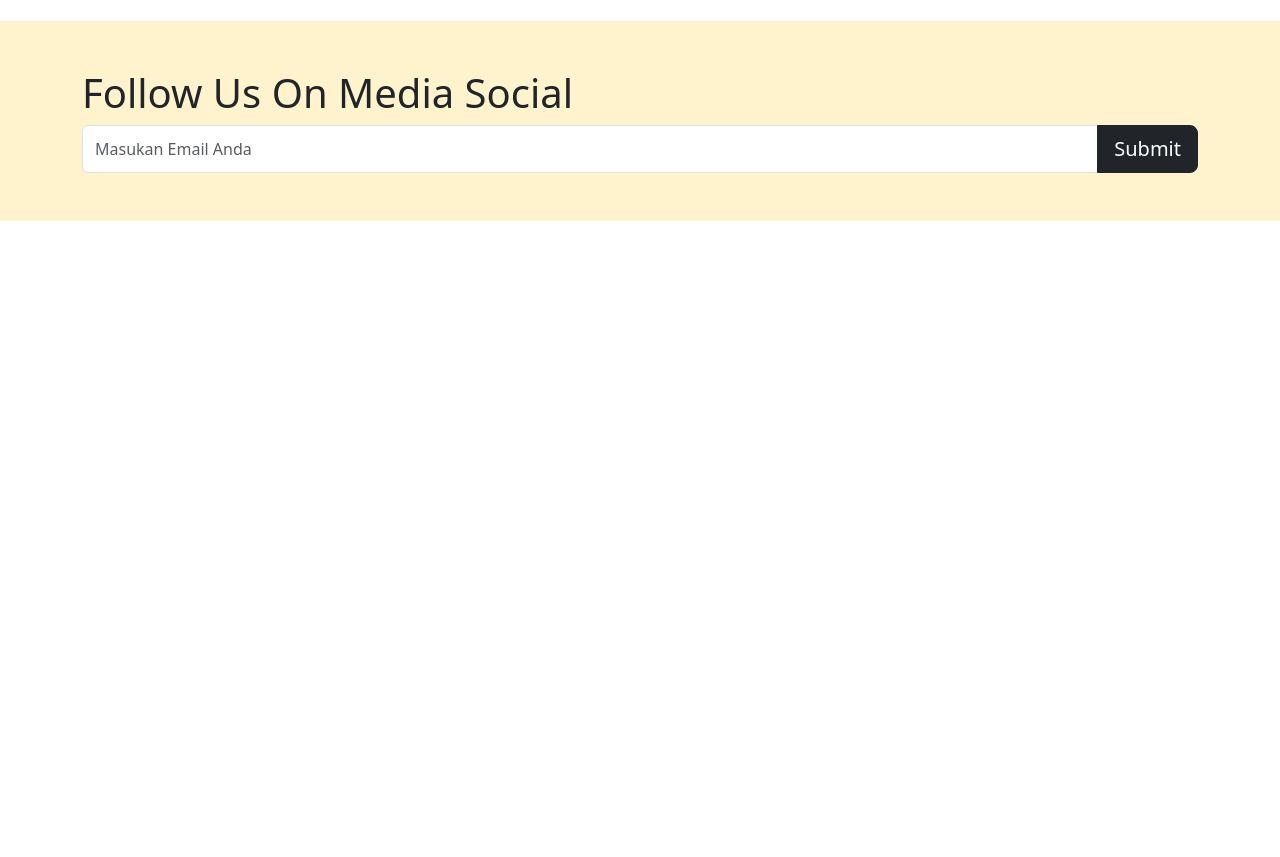
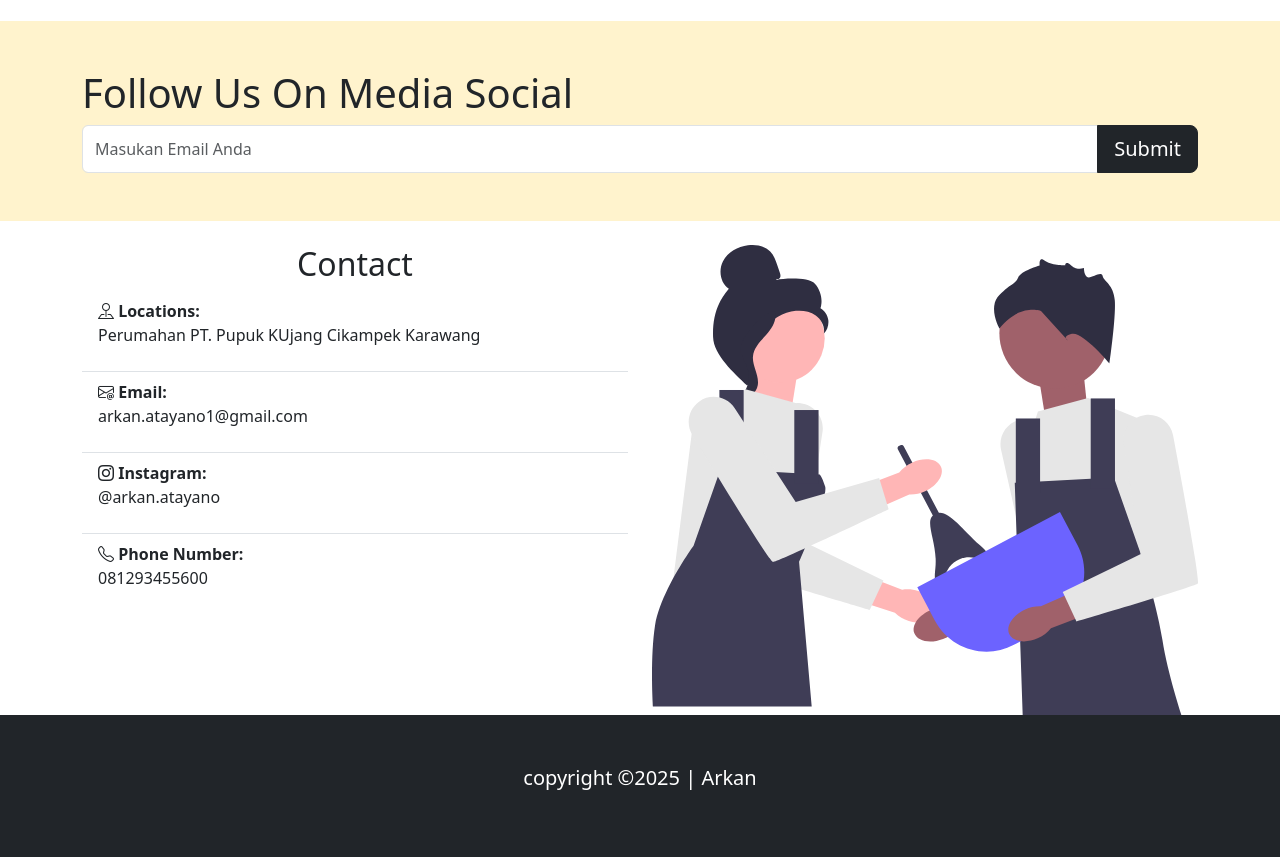
Before and after one commit to Kidingdops/portofolio-arkan, a plain HTML site: page index.html in a window 1280 px wide. Shown: the part 967-1824 px from the top of the page. Before the commit the page ends 1188 px from the top, so only its background shows below. Drawn offline with nearby package versions, Linux system fonts and the light colour scheme.

Commit message:
update index arkan

```diff
--- a/index.html
+++ b/index.html
@@ -7,6 +7,7 @@
     <title>Panci Gosong</title>
     <link rel="icon" href="/image/jokowi vaficon.jpg">
     <link href="https://cdn.jsdelivr.net/npm/bootstrap@5.3.3/dist/css/bootstrap.min.css" rel="stylesheet" integrity="sha384-QWTKZyjpPEjISv5WaRU9OFeRpok6YctnYmDr5pNlyT2bRjXh0JMhjY6hW+ALEwIH" crossorigin="anonymous">
+    <link rel="stylesheet" href="https://cdn.jsdelivr.net/npm/bootstrap-icons@1.11.3/font/bootstrap-icons.min.css">
   </head>
   <body>
     <nav class="navbar navbar-expand-lg navbar-light bg-light fixed-top py-3 px-4">
@@ -125,14 +126,50 @@
             </div>
         </div>
        </section>
+       <br>
 
-       <!-- Freedom -->
+       <!-- Contact Us -->
+        <section class="pd-5" id="contact">
+          <div class="container">
+            <div class="row g-4">
+              <div class="col-md">
+                <h2 class="text-center md-4">Contact</h2>
+                <ul class="list-group list-group-flush">
+                  <li class="list-group-item">
+                    <i class="bi bi-pin-map"></i>
+                    <span class="fw-bold">Locations:</span>
+                    <p>Perumahan PT. Pupuk KUjang Cikampek Karawang</p>
+                  </li>
+                  <li class="list-group-item">
+                    <i class="bi bi-envelope-at"></i>
+                    <span class="fw-bold">Email:</span>
+                    <p>arkan.atayano1@gmail.com</p>
+                  </li>
+                  <li class="list-group-item">
+                    <i class="bi bi-instagram"></i>
+                    <span class="fw-bold">Instagram:</span>
+                    <p>@arkan.atayano</p>
+                  </li>
+                  <li class="list-group-item">
+                    <i class="bi bi-telephone"></i>
+                    <span class="fw-bold">Phone Number:</span>
+                    <p>081293455600</p>
+                  </li>
+                </ul>
+              </div>
+              <div class="col-md">
+                <img class="img-fluid d-none d d-sm-block" src="/image/undraw_cooking_j2pu.svg" alt="hdr">
+              </div>
+            </div>
+          </div>
 
-    <!-- CONTAINER UNTUK MERAPIKAN TEKS DIBAWAH -->
-    <div class="container">
+        </section>
 
-    </div>
-    </div>
+        <footer class="p-5 bg-dark text-white text-center">
+          <p class="lead">copyright &copy;2025 | Arkan</p>
+          <a href="#" class="position-absolute"></a>
+        </footer>
+
     <script src="https://cdn.jsdelivr.net/npm/bootstrap@5.3.3/dist/js/bootstrap.bundle.min.js" integrity="sha384-YvpcrYf0tY3lHB60NNkmXc5s9fDVZLESaAA55NDzOxhy9GkcIdslK1eN7N6jIeHz" crossorigin="anonymous"></script>
     <script src="https://cdn.jsdelivr.net/npm/@popperjs/core@2.11.8/dist/umd/popper.min.js" integrity="sha384-I7E8VVD/ismYTF4hNIPjVp/Zjvgyol6VFvRkX/vR+Vc4jQkC+hVqc2pM8ODewa9r" crossorigin="anonymous"></script>
   </body>
```
Also changed, not shown: image/contact.svg (renamed from image/undraw_street-food_xv0c.svg).
